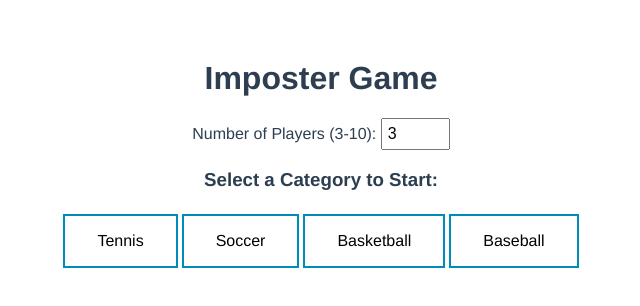
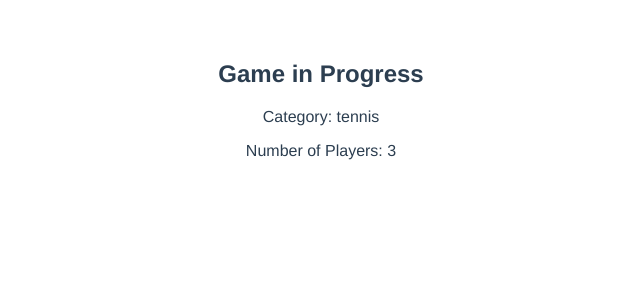
Before and after one commit to KevZ1209/imposter-game-vue2, a Vue app: page / in a window 1280 px wide. Both pictures are taken after a click on the button "Tennis". Shown: the top 306 px of the page, without its empty margins (319-959 px from the left). Built offline with nearby package versions, Linux system fonts and the light colour scheme.

Commit message:
allow users to start game by selecting category

```diff
--- a/src/App.vue
+++ b/src/App.vue
@@ -3,19 +3,35 @@
 
 export default {
   components: { SetupState },
-    data () {
+  data() {
     return {
-        state: 'setup',
-        category: '',
-        numPlayers: 3
+      state: "setup",
+      category: "",
+      numPlayers: 3,
     };
+  },
+  methods: {
+    startGame(payload) {
+      this.category = payload.category;
+      this.numPlayers = payload.numPlayers;
+      this.state = "game";
+      console.log(
+        `Game started with category: ${this.category} and number of players: ${this.numPlayers}`
+      );
+    },
   },
 };
 </script>
 
 <template>
   <div id="app">
-    <SetupState />
+    <SetupState v-if="state === 'setup'" @start-game="startGame" />
+    <div v-else>
+      <h2>Game in Progress</h2>
+      <p>Category: {{ category }}</p>
+      <p>Number of Players: {{ numPlayers }}</p>
+      <!-- Game logic and components would go here -->
+    </div>
   </div>
 </template>
 
--- a/src/components/game-states/SetupState.vue
+++ b/src/components/game-states/SetupState.vue
@@ -41,12 +41,14 @@ import CustomButton from "../utility/CustomButton.vue";
 export default {
   components: { CustomButton },
   data: () => ({
-    category: "",
     numPlayers: 3,
   }),
   methods: {
-    setCategory(e) {
-      this.category = e.target.value;
+    setCategory(value) {
+      this.$emit("start-game", {
+        category: value,
+        numPlayers: this.numPlayers,
+      });
     },
   },
 };
--- a/src/components/utility/CustomButton.vue
+++ b/src/components/utility/CustomButton.vue
@@ -6,9 +6,9 @@
 export default {
   props: ["buttonVal", "buttonLabel"],
   methods: {
-    setCategory(e) {
-      this.$emit("button-clicked", e);
-},
+    setCategory() {
+      this.$emit("button-clicked", this.buttonVal);
+    },
   },
 };
 </script>
```
Lines whose indentation alone changed are shown as unchanged.
